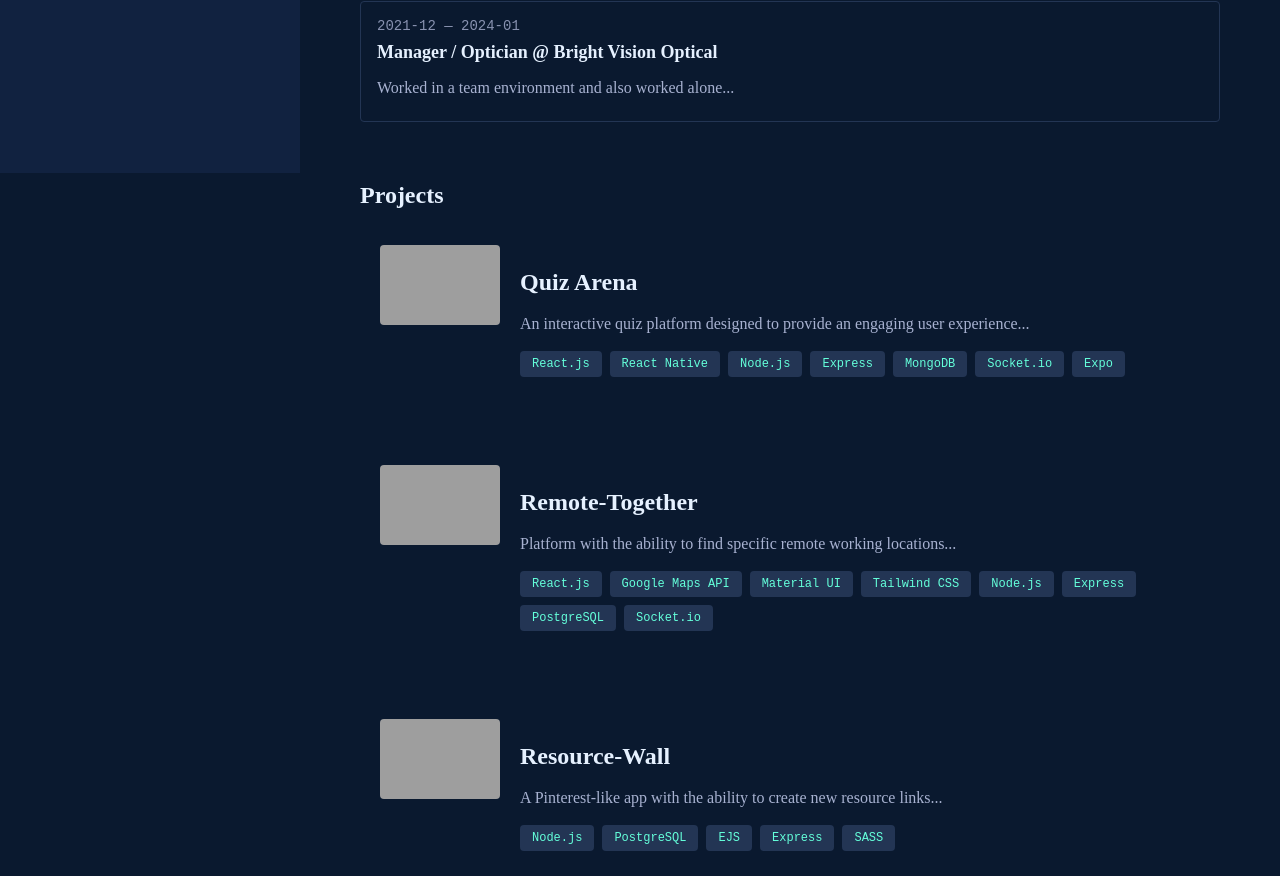
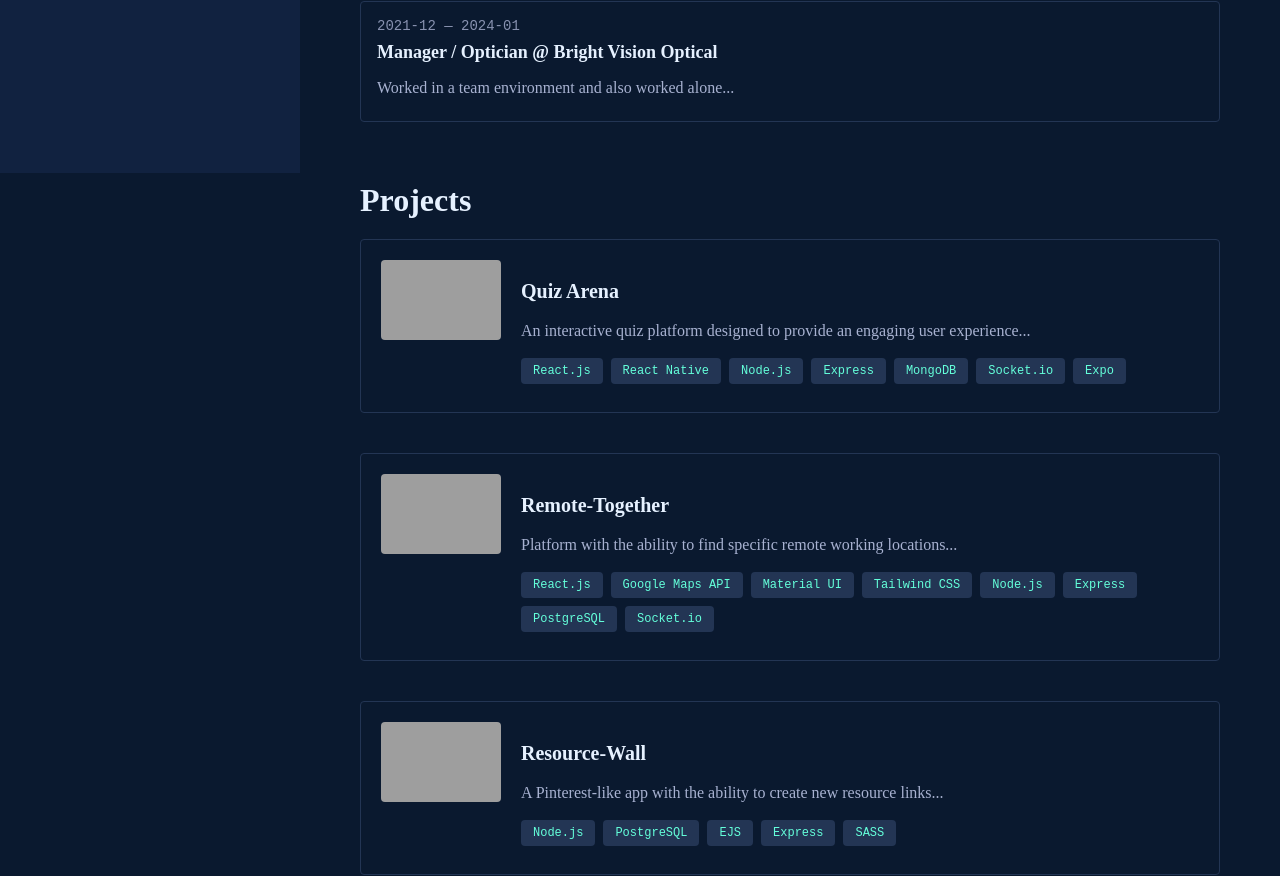
Before and after one commit to apatel924/ashish-portfolio, a React (Create React App) app: page / in a window 1280 px wide. Shown: the part 627-1503 px from the top of the page. Built offline with nearby package versions, Linux system fonts and the light colour scheme; grey boxes are pictures that could not be loaded.

Commit message:
update src/components/Projects.js

```diff
--- a/src/components/Projects.js
+++ b/src/components/Projects.js
@@ -2,41 +2,64 @@ import React from "react";
 import { projectsData } from "../data/projects";
 
 const Projects = () => {
-  const sectionStyle = { marginBottom: "100px" };
-  const itemStyle = {
+  return (
+    <div style={{ marginBottom: "60px" }}>
+      <h2 style={{ fontSize: "2rem", marginBottom: "20px" }}>Projects</h2>
+      {projectsData.map((project, index) => (
+        <div
+          key={index}
+          style={{
             display: "grid",
             gridTemplateColumns: "auto 1fr",
             gap: "20px",
             marginBottom: "40px",
-    cursor: "pointer",
             padding: "20px",
             borderRadius: "4px",
             transition: "background-color 0.3s ease",
-  };
-  const thumbnailStyle = (thumbnail) => ({
+            border: "1px solid #233554",
+          }}
+          onMouseEnter={(e) =>
+            (e.currentTarget.style.backgroundColor = "#233554")
+          }
+          onMouseLeave={(e) => (e.currentTarget.style.backgroundColor = "")}
+        >
+          <div
+            style={{
               width: "120px",
               height: "80px",
               overflow: "hidden",
               borderRadius: "4px",
-    backgroundImage: thumbnail ? `url(${thumbnail})` : "none",
+              backgroundImage: project.thumbnail
+                ? `url(${project.thumbnail})`
+                : "none",
               backgroundSize: "cover",
               backgroundPosition: "center",
-  });
-  const titleStyle = {
-    display: "flex",
-    alignItems: "center",
+            }}
+          />
+          <div>
+            <h3
+              style={{
+                fontSize: "20px",
+                color: "#e6f1ff",
                 marginBottom: "12px",
-    fontSize: "24px",
-    color: "#e6f1ff",
-  };
-  const descStyle = {
+              }}
+            >
+              {project.title}
+            </h3>
+            <p
+              style={{
                 marginBottom: "15px",
                 color: "#a8b2d1",
                 maxWidth: "600px",
                 lineHeight: 1.5,
-  };
-  const tagsStyle = { display: "flex", flexWrap: "wrap" };
-  const tagStyle = {
+              }}
+            >
+              {project.description}
+            </p>
+            <div style={{ display: "flex", flexWrap: "wrap" }}>
+              {project.technologies.map((tech, i) => (
+                <span
+                  style={{
                     display: "inline-block",
                     backgroundColor: "#233554",
                     color: "#64ffda",
@@ -46,27 +69,9 @@ const Projects = () => {
                     marginRight: "8px",
                     marginBottom: "8px",
                     borderRadius: "4px",
-  };
-
-  return (
-    <section style={sectionStyle}>
-      <h2 style={{ color: "#e6f1ff", marginBottom: "16px" }}>Projects</h2>
-      {projectsData.map((project, index) => (
-        <div
-          key={index}
-          style={itemStyle}
-          onMouseEnter={(e) =>
-            (e.currentTarget.style.backgroundColor = "#233554")
-          }
-          onMouseLeave={(e) => (e.currentTarget.style.backgroundColor = "")}
+                  }}
+                  key={i}
                 >
-          <div style={thumbnailStyle(project.thumbnail)} />
-          <div>
-            <h3 style={titleStyle}>{project.title}</h3>
-            <p style={descStyle}>{project.description}</p>
-            <div style={tagsStyle}>
-              {project.technologies.map((tech, i) => (
-                <span style={tagStyle} key={i}>
                   {tech}
                 </span>
               ))}
@@ -74,7 +79,7 @@ const Projects = () => {
           </div>
         </div>
       ))}
-    </section>
+    </div>
   );
 };
 
```
Lines whose indentation alone changed are shown as unchanged.
